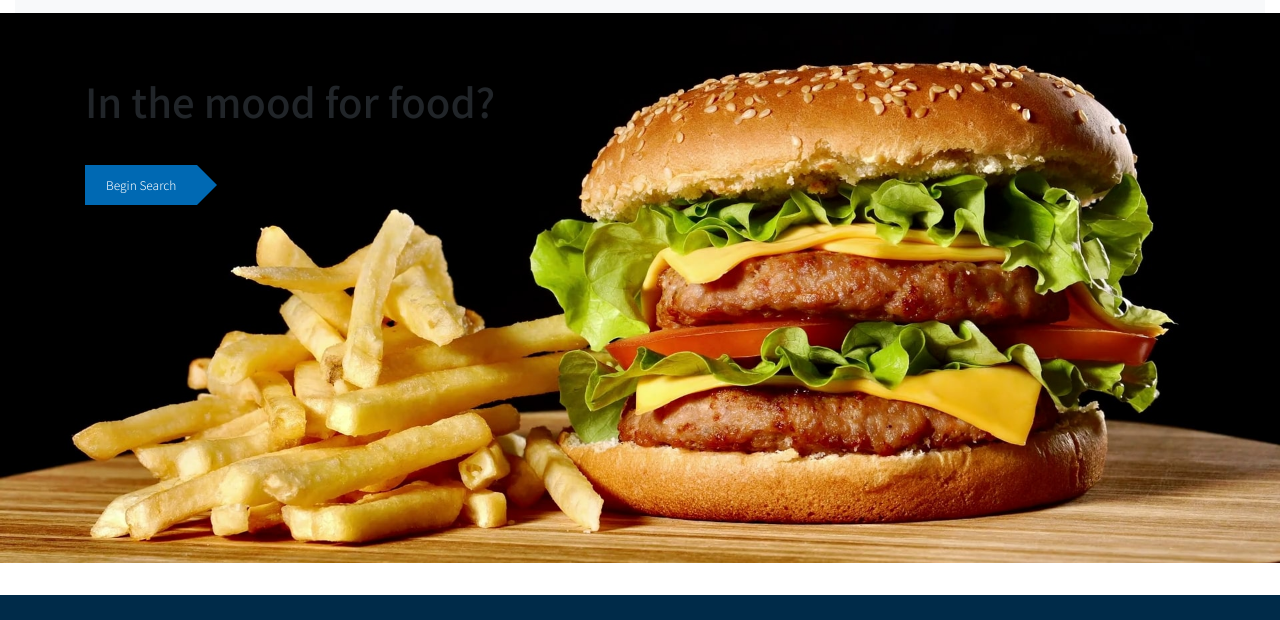
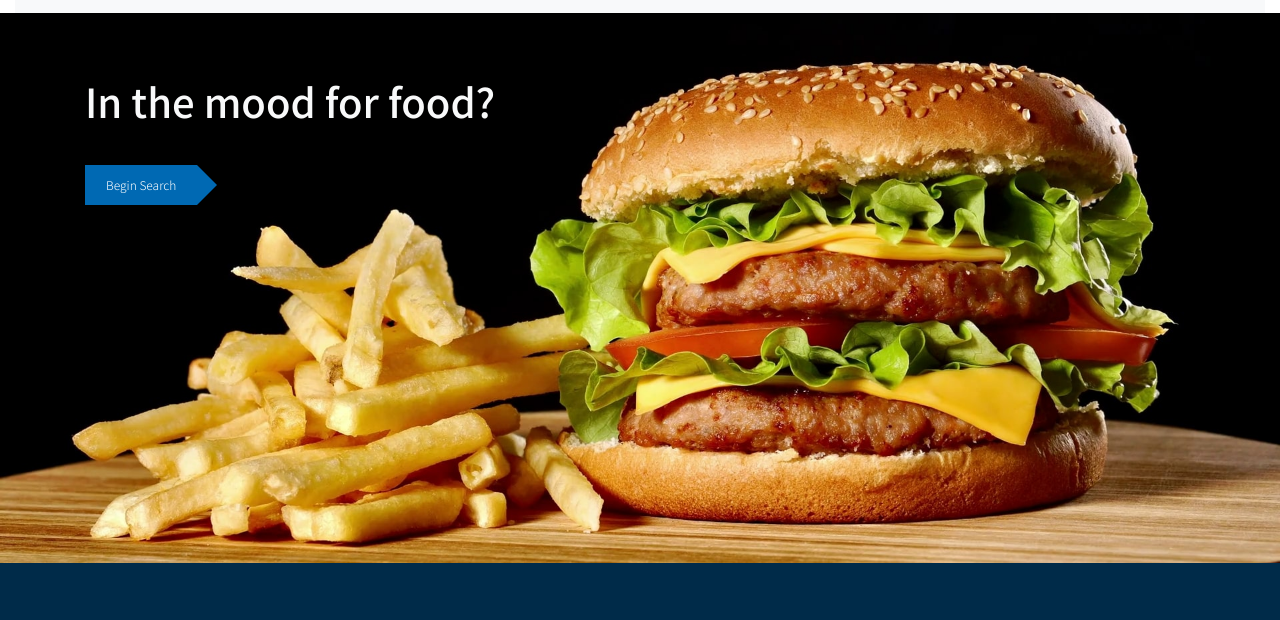
Before and after one commit to vishwanathrao-ui/agileAdc, a plain HTML site: page agileadc/index.html in a window 1280 px wide. Shown: the part 99-719 px from the top of the page. Drawn offline with nearby package versions, Linux system fonts and the light colour scheme.

Commit message:
Update style.css

```diff
--- a/agileadc/css/style.css
+++ b/agileadc/css/style.css
@@ -74,6 +74,7 @@ input.form-control.search-inp {
     background-size: cover;
     background-position: center;
     height: 550px;
+    margin: 0px;
 }
 
 .jumbotron.jumbotron-fluid.thankyou-banner {
@@ -91,7 +92,9 @@ input.form-control.search-inp {
     color: #fff;
     margin-bottom: 0px;
 }
-
+.jumbotron.jumbotron-fluid.jumbotron-banner h1 {
+    color: #f8f9fa;
+}
 
 .step-object {
     background: #006e96;
```
